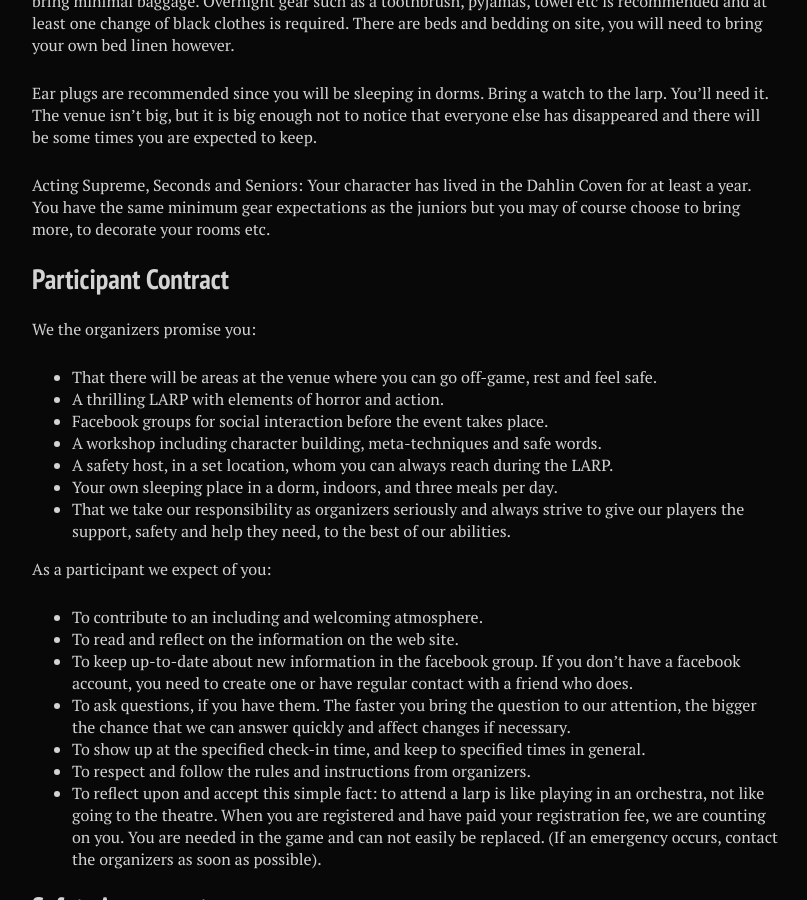
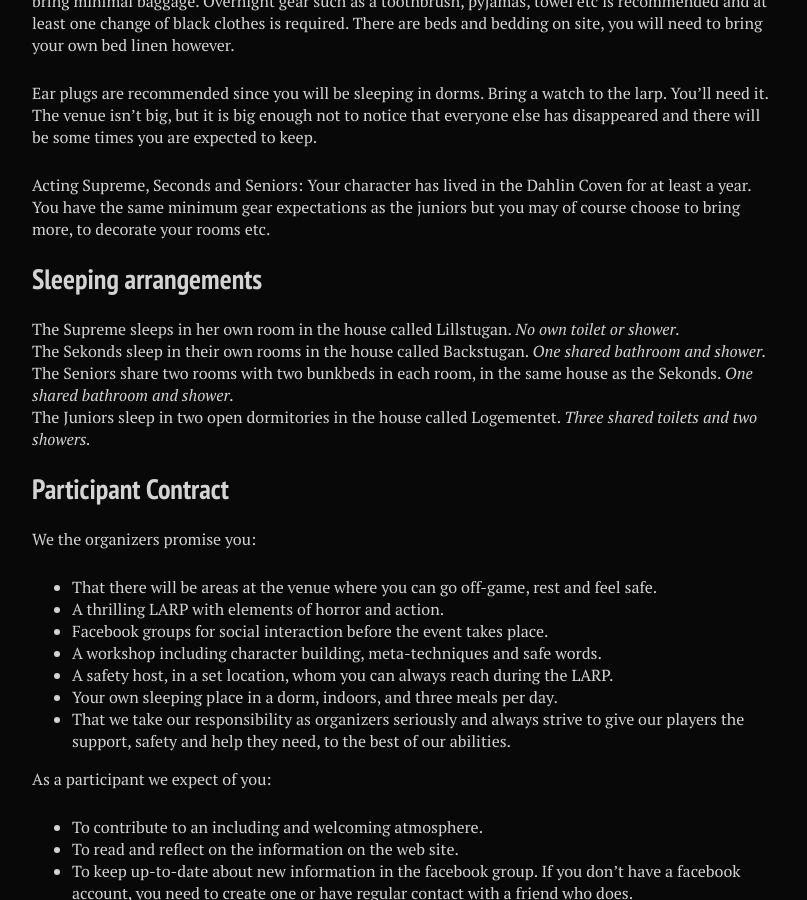
Before and after one commit to stanislavb/en.coven.nu, a Jekyll site: the page built from practical/index.md, in a window 1280 px wide and 900 px high, scrolled down 1947 px. Shown: the whole window, without its empty margins (288-1095 px from the left). Built offline with Jekyll 4.4.1, drawn with Linux system fonts in a browser that asks for light colours; nearby versions of some CDN libraries; some of the changed text lies outside the part shown.

Commit message:
Update index.md

```diff
--- a/practical/index.md
+++ b/practical/index.md
@@ -71,6 +71,15 @@ Ear plugs are recommended since you will be sleeping in dorms. Bring a watch to
 
 Acting Supreme, Seconds and Seniors: Your character has lived in the Dahlin Coven for at least a year. You have the same minimum gear expectations as the juniors but you may of course choose to bring more, to decorate your rooms etc.
 
+## Sleeping arrangements
+
+The Supreme sleeps in her own room in the house called Lillstugan. *No own toilet or shower.*
+The Sekonds sleep in their own rooms in the house called Backstugan. *One shared bathroom and shower.*
+The Seniors share two rooms with two bunkbeds in each room, in the same house as the Sekonds. *One shared bathroom and shower.*
+The Juniors sleep in two open dormitories in the house called Logementet. *Three shared toilets and two showers.*
+
+
+
 ## Participant Contract
 
 We the organizers promise you:
```
